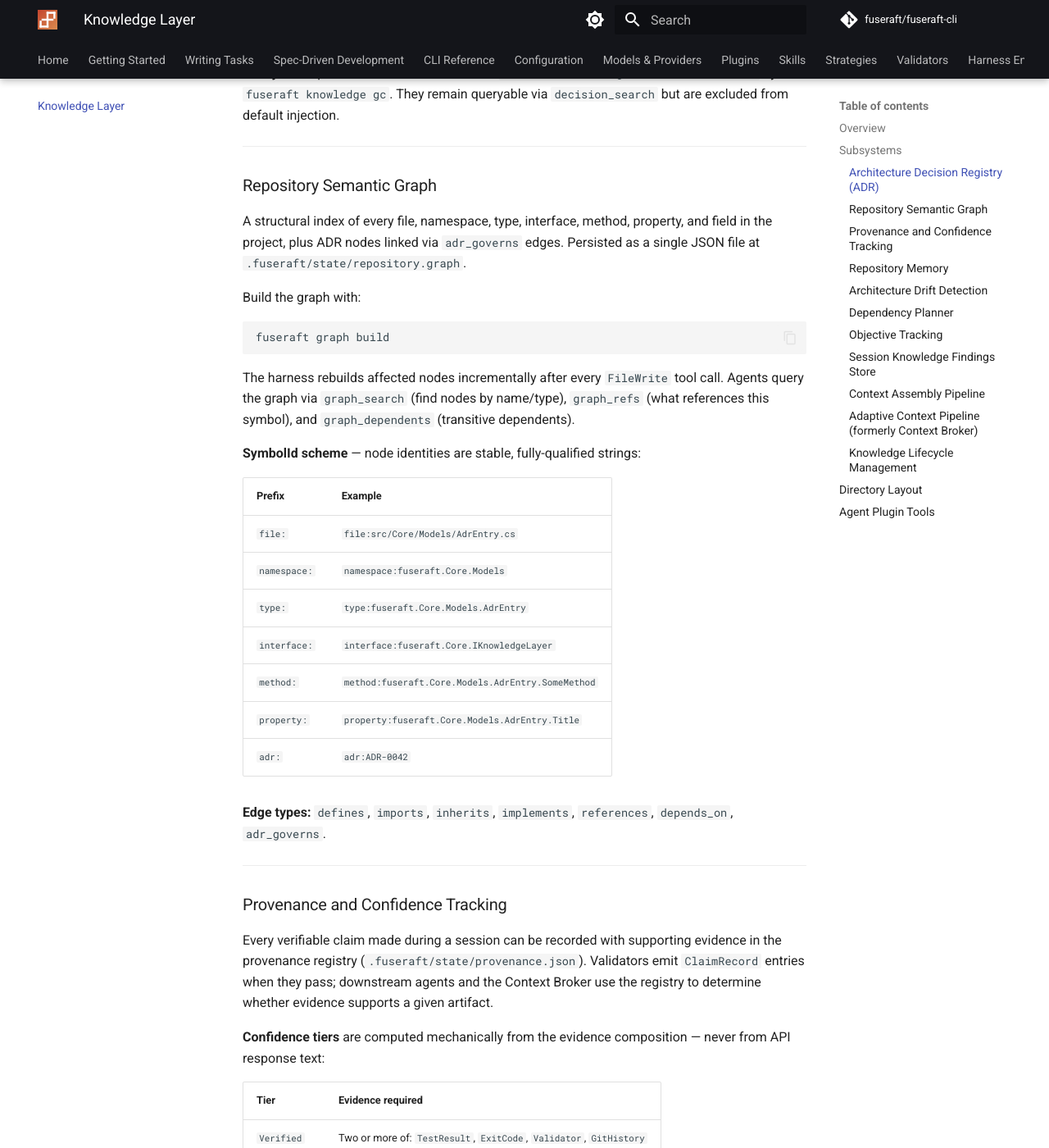
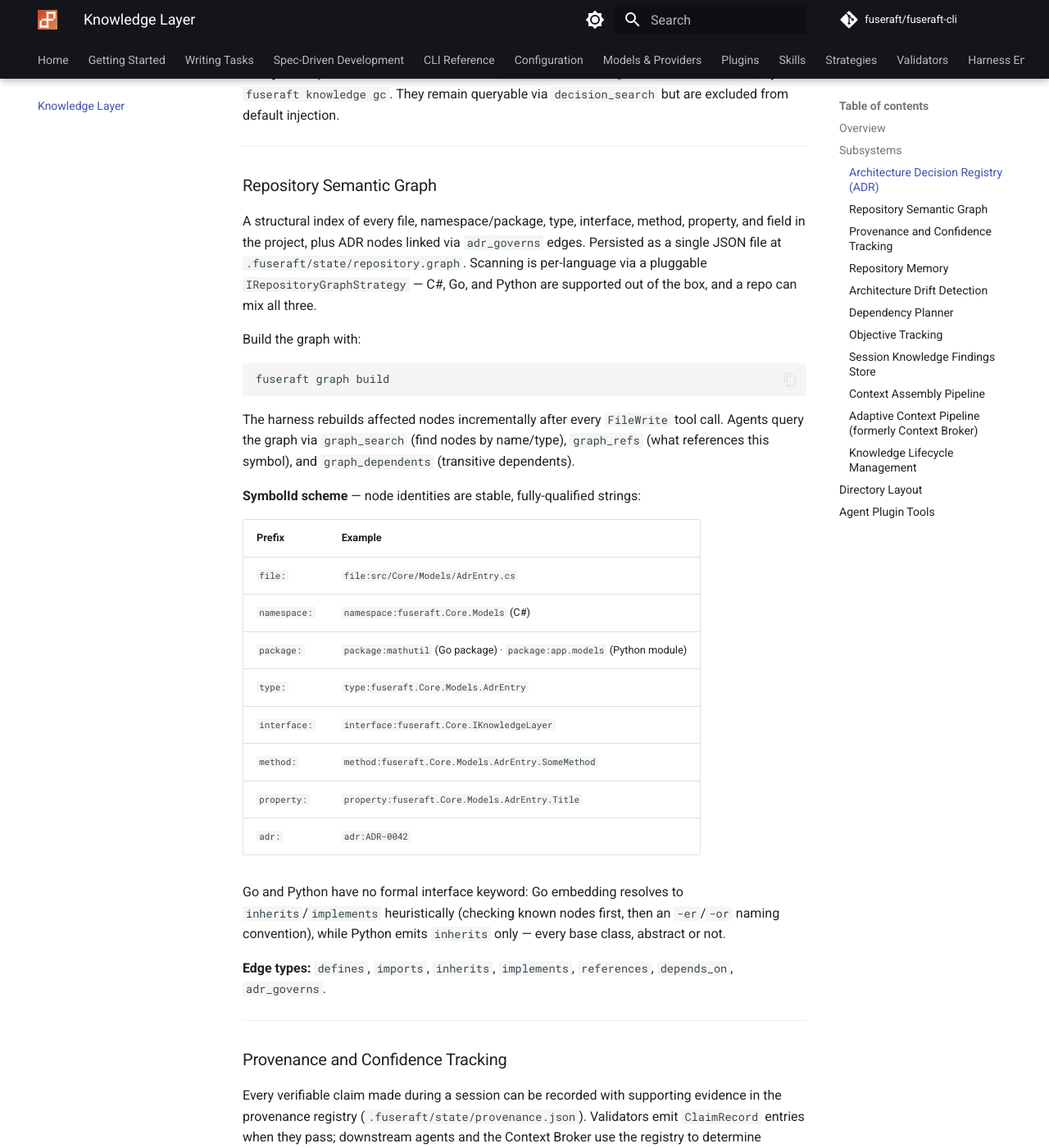
Before and after one commit to fuseraft/fuseraft-cli, an MkDocs documentation site: the page built from docs/knowledge.md, in a window 1280 px wide and 1400 px high, scrolled down 1426 px. Shown: the whole window at 82% size. Built offline with MkDocs 1.6.1 and Material for MkDocs 9.7.7, drawn with Linux system fonts in a browser that asks for light colours; comment, search, counter and statistics services are not loaded.

Commit message:
docs(repository): document Go/Python graph strategy support
- knowledge.md, cli-reference.md, and plugins.md all described the
  repository graph as C#-only (namespace/type/interface/method/
  property/field, ".cs" scanning); update them to reflect Go and
  Python coverage added in the prior commit, including the new
  package: SymbolId prefix and the Inherits-only behavior for Python
- add Package to the graph_search kind description in GraphPlugin.cs,
  which was still listing the pre-Go/Python NodeType set
- refresh plugins.md's directory-exclusions list to include vendor,
  added alongside the Go strategy so vendored deps aren't scanned

```diff
--- a/docs/knowledge.md
+++ b/docs/knowledge.md
@@ -49,7 +49,7 @@ Agents use the `decision_search`, `decision_read`, `decision_create`, and `decis
 
 ### Repository Semantic Graph
 
-A structural index of every file, namespace, type, interface, method, property, and field in the project, plus ADR nodes linked via `adr_governs` edges. Persisted as a single JSON file at `.fuseraft/state/repository.graph`.
+A structural index of every file, namespace/package, type, interface, method, property, and field in the project, plus ADR nodes linked via `adr_governs` edges. Persisted as a single JSON file at `.fuseraft/state/repository.graph`. Scanning is per-language via a pluggable `IRepositoryGraphStrategy` — C#, Go, and Python are supported out of the box, and a repo can mix all three.
 
 Build the graph with:
 
@@ -64,12 +64,15 @@ The harness rebuilds affected nodes incrementally after every `FileWrite` tool c
 | Prefix | Example |
 |--------|---------|
 | `file:` | `file:src/Core/Models/AdrEntry.cs` |
-| `namespace:` | `namespace:fuseraft.Core.Models` |
+| `namespace:` | `namespace:fuseraft.Core.Models` (C#) |
+| `package:` | `package:mathutil` (Go package) · `package:app.models` (Python module) |
 | `type:` | `type:fuseraft.Core.Models.AdrEntry` |
 | `interface:` | `interface:fuseraft.Core.IKnowledgeLayer` |
 | `method:` | `method:fuseraft.Core.Models.AdrEntry.SomeMethod` |
 | `property:` | `property:fuseraft.Core.Models.AdrEntry.Title` |
 | `adr:` | `adr:ADR-0042` |
+
+Go and Python have no formal interface keyword: Go embedding resolves to `inherits`/`implements` heuristically (checking known nodes first, then an `-er`/`-or` naming convention), while Python emits `inherits` only — every base class, abstract or not.
 
 **Edge types:** `defines`, `imports`, `inherits`, `implements`, `references`, `depends_on`, `adr_governs`.
 
```
Also changed, not shown: docs/cli-reference.md (+3 -3 lines), docs/plugins.md (+3 -3 lines), 1 other file.
